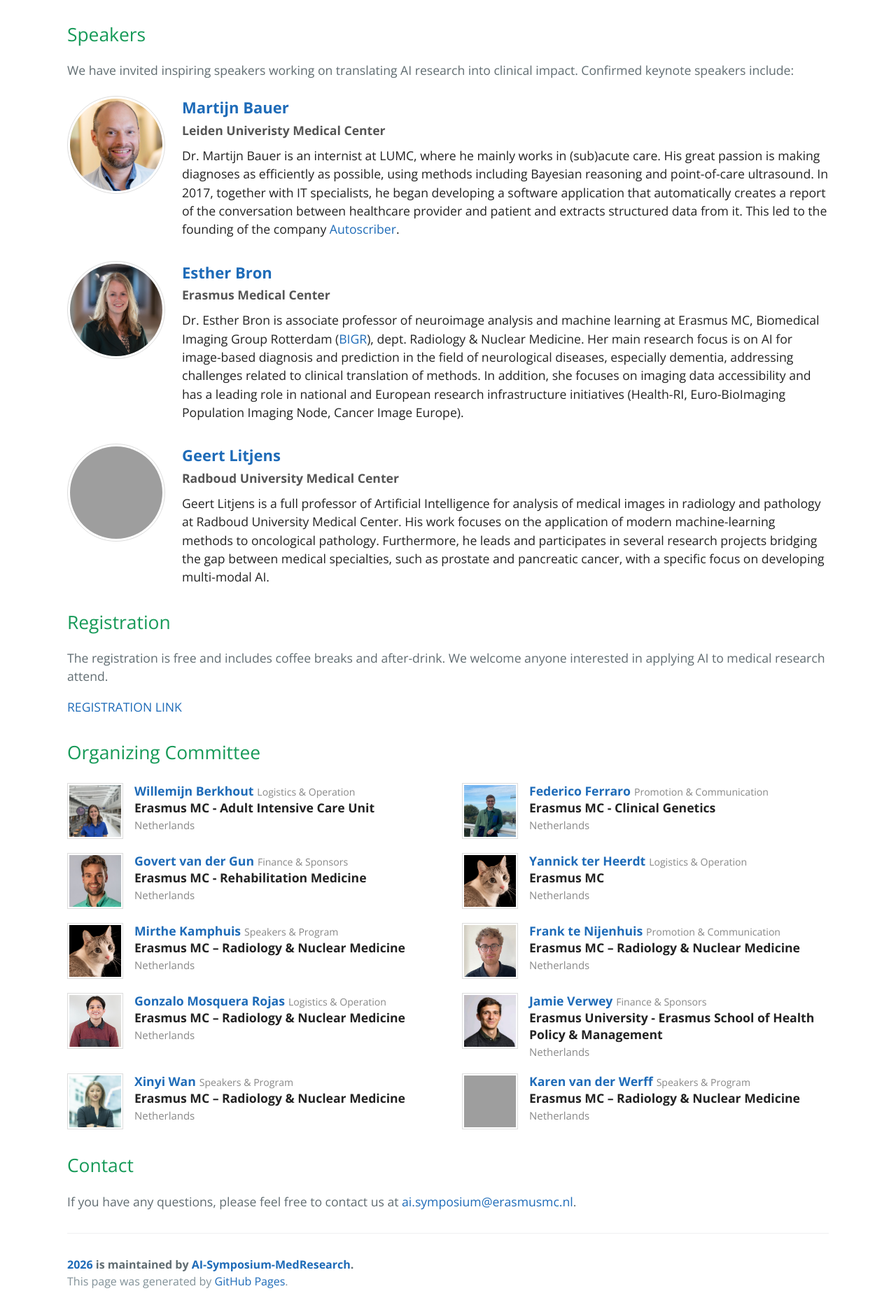
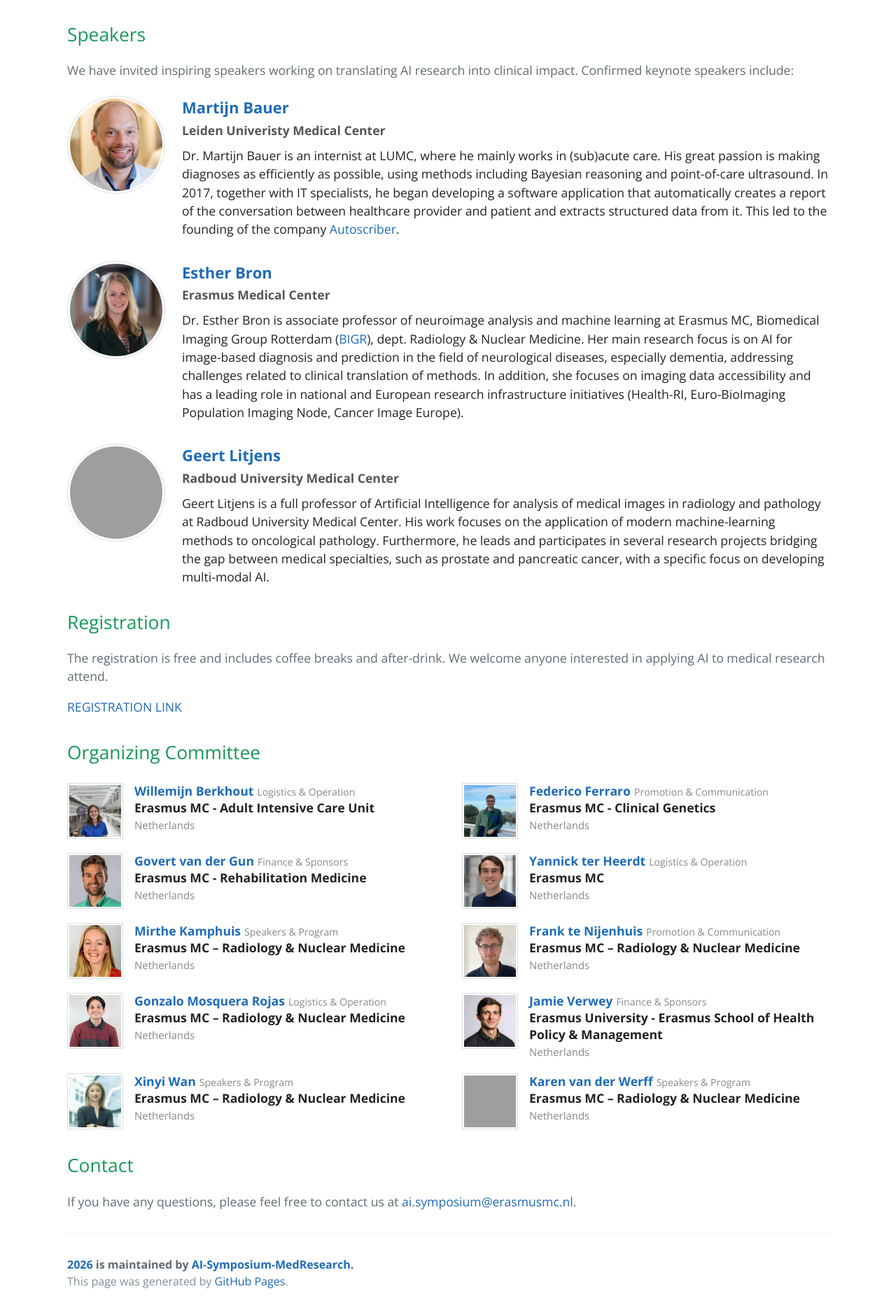
Before and after one commit to AI-Symposium-MedResearch/2026, a Jekyll site: the page built from index.md, in a window 1280 px wide. Shown: the part 2329-4204 px from the top of the page at 70% size. Built offline with Jekyll 4.4.1, drawn with Linux system fonts in a browser that asks for light colours; our own code applies the rules of GitHub Pages for plain Markdown files; grey boxes are pictures that could not be loaded.

Commit message:
updated photos for Yannick and Mirthe

```diff
--- a/index.md
+++ b/index.md
@@ -112,7 +112,7 @@ The registration is free and includes coffee breaks and after-drink. We welcome
     </div>
   </div>
   <div class="committee-member">
-    <img src="assets/profiles/test1.jpg" alt="Yannick ter Heerdt">
+    <img src="assets/profiles/Yannick.jpg" alt="Yannick ter Heerdt">
     <div class="info">
       <span class="name"><a href="https://www.erasmusmc.nl">Yannick ter Heerdt</a><span class="role">Logistics & Operation</span></span><br>
       <span class="affiliation">Erasmus MC</span><br>
@@ -120,7 +120,7 @@ The registration is free and includes coffee breaks and after-drink. We welcome
     </div>
   </div>
   <div class="committee-member">
-    <img src="assets/profiles/test1.jpg" alt="Mirthe Kamphuis">
+    <img src="assets/profiles/Mirthe.jpeg" alt="Mirthe Kamphuis">
     <div class="info">
       <span class="name"><a href="https://www.erasmusmc.nl">Mirthe Kamphuis</a><span class="role">Speakers & Program</span></span><br>
       <span class="affiliation">Erasmus MC – Radiology & Nuclear Medicine</span><br>
```
Also changed, not shown: assets/profiles/Mirthe.jpeg (added), assets/profiles/Yannick.jpg (added).
